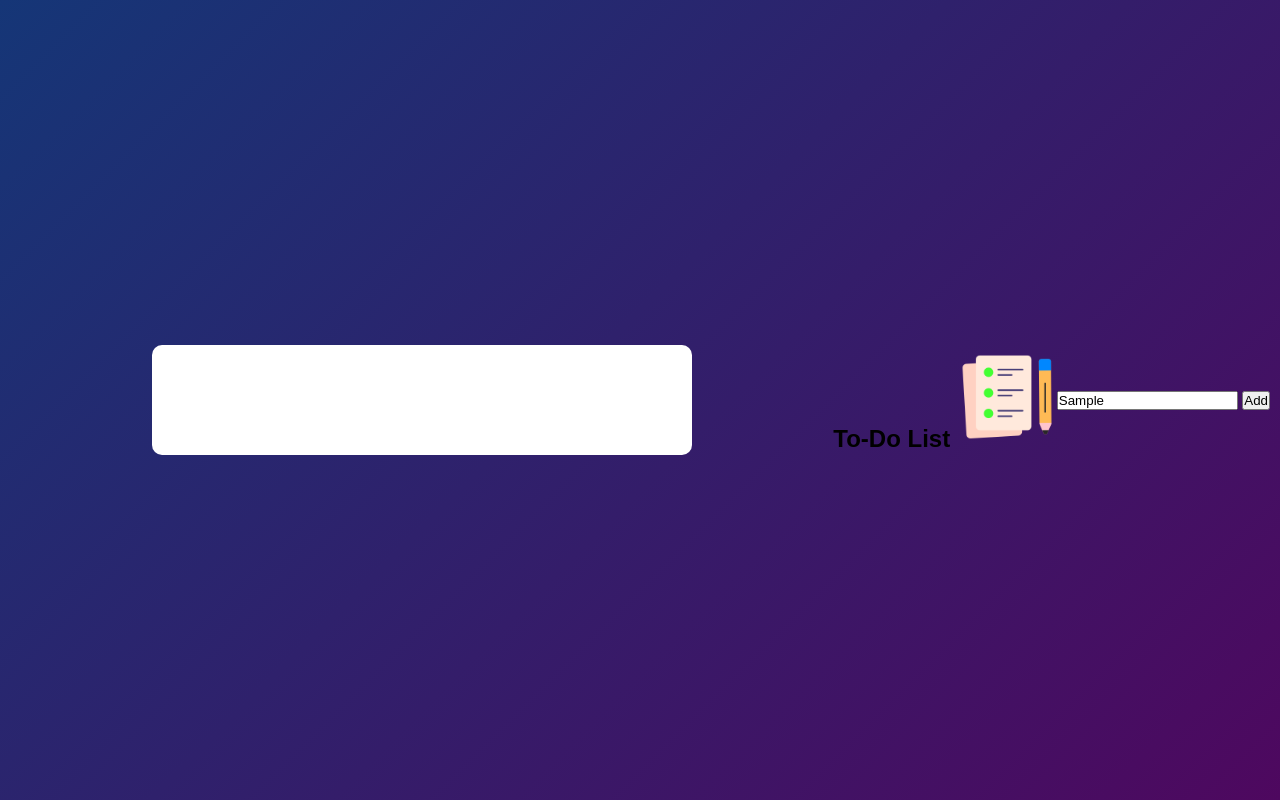
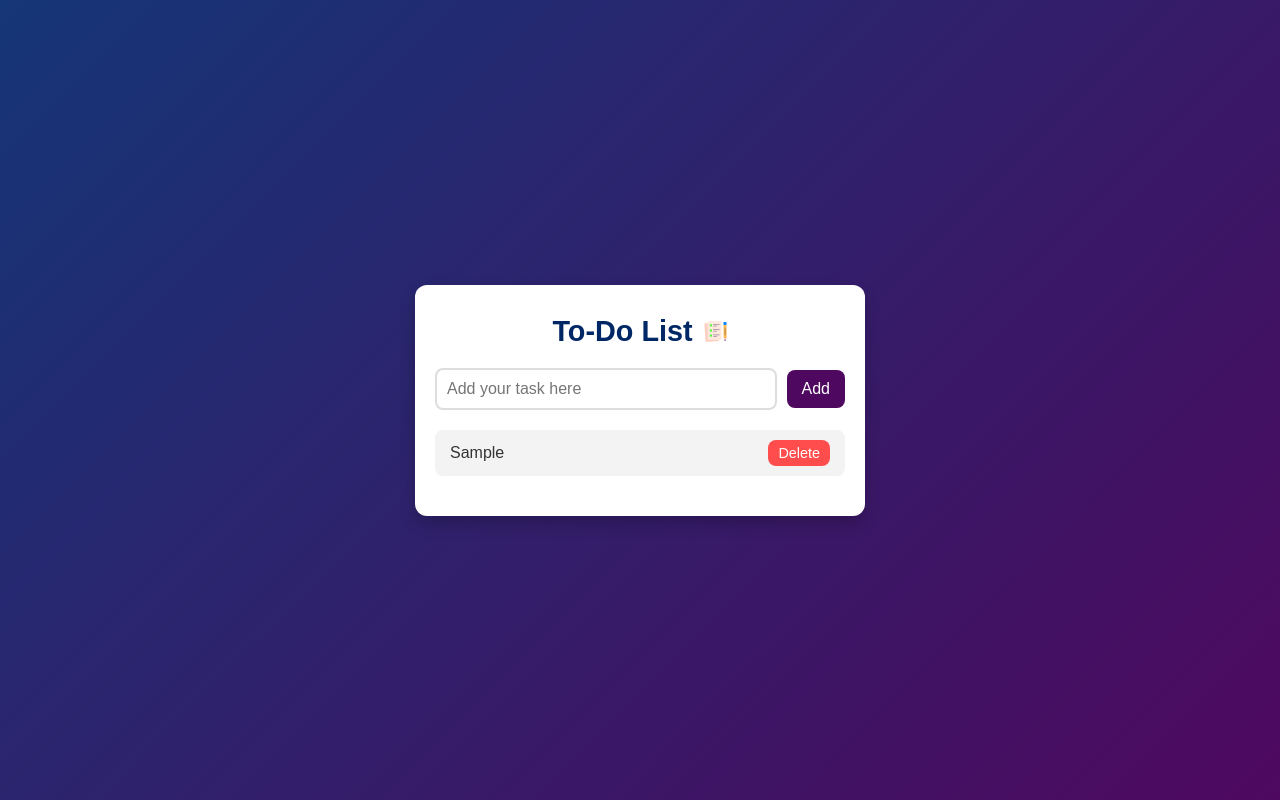
Before and after one commit to Jackraytracks/To-Do-List, a plain HTML site: page index.html in a window 1280 px wide. Both pictures are taken after typing "Sample" into the empty fields and a click on the button "Add". Drawn offline with Linux system fonts and the light colour scheme.

Commit message:
Some modifications

```diff
--- a/index.html
+++ b/index.html
@@ -7,13 +7,16 @@
     <link rel="stylesheet" href="style.css">
 </head>
 <body>
- <div class="container">
-    <div class="todo-app"></div>
-    <h2>To-Do List <img src="To-Do-Img\images\icon.png"></h2>
-    <div class="row">
-        <input type="text" id="input-box" placeholder="Add your text">
-        <button>Add</button>
+    <div class="container">
+        <div class="todo-app">
+            <h2>To-Do List <img src="To-do-list\To-Do-Img\images\icon.png" alt="icon"></h2>
+            <div class="row">
+                <input type="text" id="input-box" placeholder="Add your task here">
+                <button id="add-button">Add</button>
+            </div>
+            <ul id="todo-list"></ul>
+        </div>
     </div>
- </div>
+    <script src="script.js"></script>
 </body>
 </html>
--- /dev/null
+++ b/script.js
@@ -0,0 +1,32 @@
+const inputBox = document.getElementById("input-box");
+const addButton = document.getElementById("add-button");
+const todoList = document.getElementById("todo-list");
+
+addButton.addEventListener("click", () => {
+    const taskText = inputBox.value.trim();
+
+    if (taskText === "") {
+        alert("Please enter a task!");
+        return;
+    }
+
+
+    const listItem = document.createElement("li");
+    listItem.textContent = taskText;
+
+
+    const deleteButton = document.createElement("button");
+    deleteButton.textContent = "Delete";
+    deleteButton.addEventListener("click", () => {
+        todoList.removeChild(listItem);
+    });
+
+
+    listItem.appendChild(deleteButton);
+
+
+    todoList.appendChild(listItem);
+
+
+    inputBox.value = "";
+});
--- a/style.css
+++ b/style.css
@@ -1,7 +1,7 @@
-*{
+* {
     margin: 0;
     padding: 0;
-    font-family: 'Poppins' , sans-serif;
+    font-family: 'Poppins', sans-serif;
     box-sizing: border-box;
 }
 
@@ -9,7 +9,6 @@
     width: 100%;
     min-height: 100vh;
     background: linear-gradient(135deg, #153677, #4e085f);
-    padding: 10px;
     display: flex;
     justify-content: center;
     align-items: center;
@@ -17,22 +16,85 @@
 
 .todo-app {
     width: 100%;
-    max-width: 540px;
+    max-width: 450px;
     background: #fff;
-    margin: 80px auto 30px;
-    padding: 40px 30px 70px;
-    border-radius: 10px;
-    margin: 0 auto;
+    padding: 30px 20px;
+    border-radius: 12px;
+    box-shadow: 0 8px 16px rgba(0, 0, 0, 0.2);
 }
 
 .todo-app h2 {
     color: #002765;
+    font-size: 1.8rem;
     display: flex;
+    justify-content: center;
     align-items: center;
+    gap: 10px;
     margin-bottom: 20px;
 }
 
 .todo-app h2 img {
-    width: 30px;
-    margin-left: 10px;
+    width: 25px;
 }
+
+.row {
+    display: flex;
+    align-items: center;
+    gap: 10px;
+}
+
+.row input {
+    flex: 1;
+    padding: 10px;
+    border: 2px solid #ddd;
+    border-radius: 8px;
+    font-size: 1rem;
+}
+
+.row button {
+    padding: 10px 15px;
+    background: #4e085f;
+    color: #fff;
+    border: none;
+    border-radius: 8px;
+    font-size: 1rem;
+    cursor: pointer;
+    transition: background 0.3s;
+}
+
+.row button:hover {
+    background: #002765;
+}
+
+#todo-list {
+    margin-top: 20px;
+    list-style: none;
+    padding: 0;
+}
+
+#todo-list li {
+    display: flex;
+    justify-content: space-between;
+    align-items: center;
+    padding: 10px 15px;
+    margin-bottom: 10px;
+    background: #f3f3f3;
+    border-radius: 8px;
+    font-size: 1rem;
+    color: #333;
+}
+
+#todo-list li button {
+    background: #ff4d4d;
+    color: #fff;
+    border: none;
+    border-radius: 8px;
+    padding: 5px 10px;
+    font-size: 0.9rem;
+    cursor: pointer;
+    transition: background 0.3s;
+}
+
+#todo-list li button:hover {
+    background: #e60000;
+}
```
